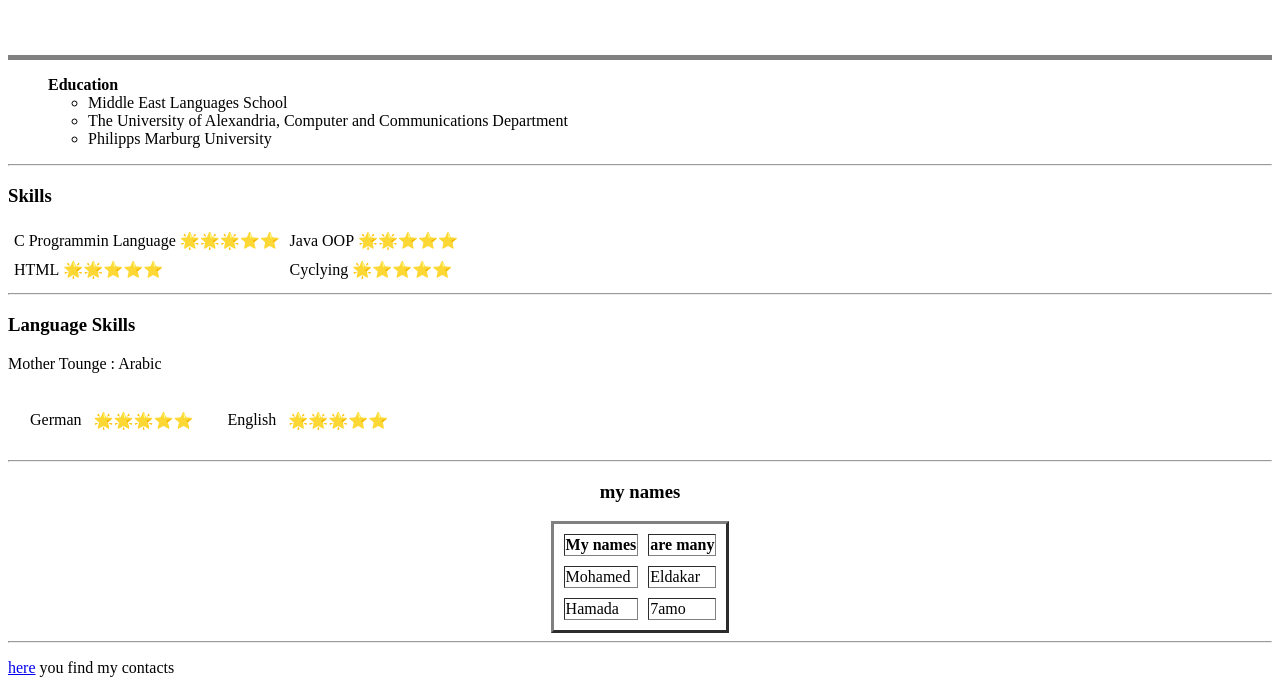
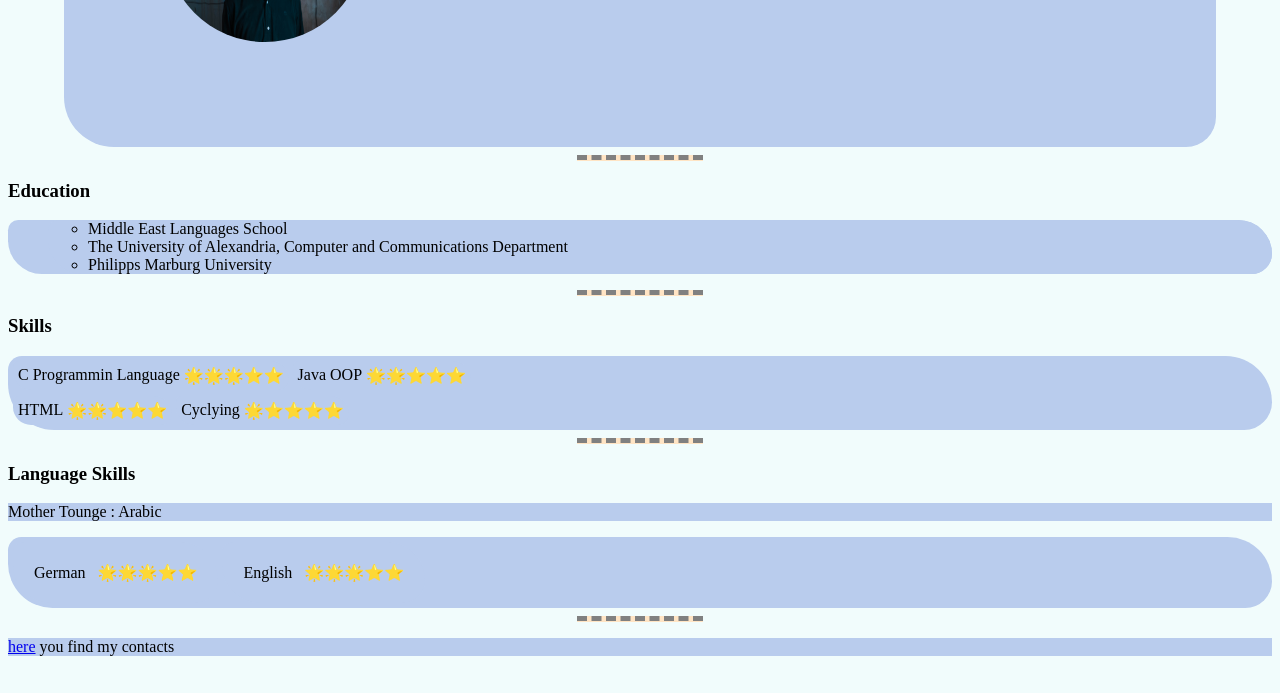
Before and after one commit to Meldakar/Hello-World, a plain HTML site: page index.html in a window 1280 px wide. Shown: the part 267-960 px from the top of the page. After the commit the page ends 939 px from the top, so only its background shows below. Drawn offline with Linux system fonts and the light colour scheme.

Commit message:
adding CSS style properties

```diff
--- a/index.html
+++ b/index.html
@@ -4,10 +4,60 @@
 <head>
   <meta charset="utf-8">
   <title></title>
+  <style>
+    ul {
+
+      border-radius: 15px 50px 30px;
+      background-color: #b9cced;
+    }
+    p
+    {
+      background-color : #b9cced;
+    }
+
+    img {
+      border-radius: 50%;
+
+    }
+
+    table {
+      display: block;
+
+      border-radius: 15px 50px 30px;
+      background-color: #b9cced;
+    }
+
+    tr {
+      display: block;
+      border-style: none;
+
+    }
+
+    td {
+      border-style: none;
+    }
+
+    h3 {}
+
+    body {
+      background-color: #f1fcfc;
+    }
+
+    hr {
+      height: 1px;
+      width: 10%;
+      border-width: 5px;
+      border-color: grey;
+      border-style: dashed none none none;
+      background-color: #ffe4c4;
+
+    }
+  </style>
+
 </head>
 
 <body>
-  <table align="center" cellspacing=50>
+  <table align="center" cellspacing=50  style="display:table; ">
     <tr>
       <td><img src="IMG_3199.jpg" alt="Mohamed ELdakar" height="200" width="200"></td>
       <td>
@@ -27,15 +77,16 @@
   </table>
 
   <hr size=5 noshade>
+  <h3>
+    <strong>Education</strong></h3>
   <ul>
-    <strong>Education</strong>
     <ul>
       <li>Middle East Languages School </li>
       <li>The University of Alexandria, Computer and Communications Department </li>
       <li>Philipps Marburg University</li>
     </ul>
   </ul>
-  <hr >
+  <hr>
   <h3> <b>Skills</b> </h3>
   <table>
 
@@ -71,7 +122,7 @@
             <tbody>
               <tr>
                 <td>HTML </td>
-            <td> 🌟🌟⭐️⭐️⭐️  </td>
+                <td> 🌟🌟⭐️⭐️⭐️ </td>
 
               </tr>
             </tbody>
@@ -83,7 +134,7 @@
             <tbody>
               <tr>
                 <td>Cyclying </td>
-                <td>  🌟⭐️⭐️⭐️⭐️ </td>
+                <td> 🌟⭐️⭐️⭐️⭐️ </td>
 
               </tr>
 
@@ -97,10 +148,10 @@
 
     </tbody>
   </table>
-  <hr >
+  <hr>
   <h3><b>Language Skills</b></h3>
   <p>Mother Tounge : Arabic </p>
-  <table cellspacing= 10>
+  <table>
 
     <tbody>
       <tr>
@@ -129,36 +180,7 @@
     </tbody>
   </table>
   <hr>
-  <center>
-
-
-    <h3> my names</h3>
-  </center>
-  <table align=center border="3" cellspacing= 10>
-
-
-
-    <thead>
-      <tr>
-        <th>My names</th>
-        <th>are many</th>
-      </tr>
-    </thead>
-    <tbody>
-      <tr>
-        <td>Mohamed</td>
-        <td>Eldakar</td>
-
-      </tr>
-      <tr>
-        <td>Hamada</td>
-        <td>7amo</td>
-      </tr>
-
-    </tbody>
-  </table>
-  <hr >
-  <p><a href="contactme.html">here</a> you find my contacts </p>
+  <p ><a href="contactme.html">here</a> you find my contacts </p>
 </body>
 
 </html>
```
Lines whose indentation alone changed are shown as unchanged.
